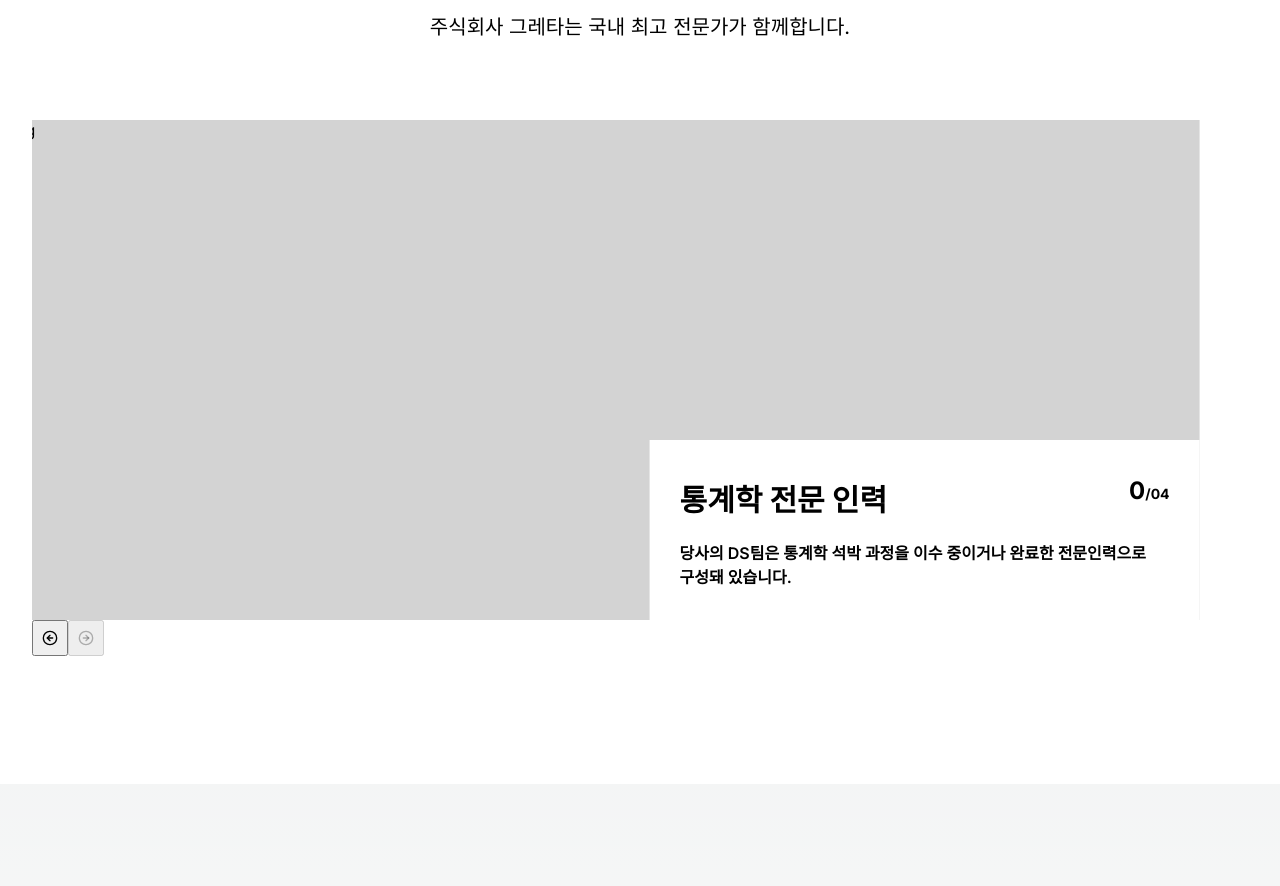
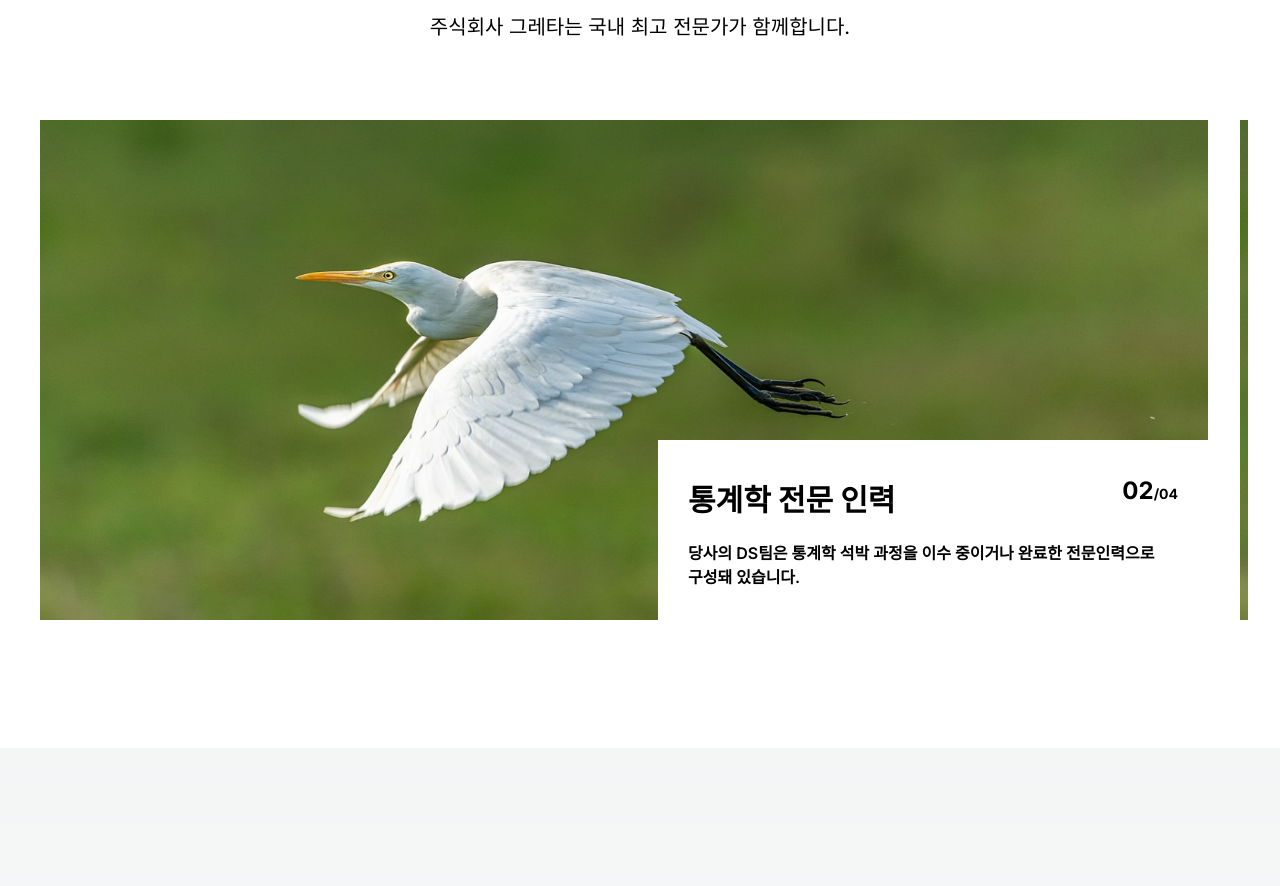
Before and after one commit to the-greta/the-greta.github.io, a Next.js app: page / in a window 1280 px wide. Shown: the part 1900-2786 px from the top of the page. Built offline with nearby package versions, Linux system fonts and the light colour scheme.

Commit message:
feat: add carousel

```diff
--- a/src/app/_components/carousel-card/carousel-card.module.css
+++ b/src/app/_components/carousel-card/carousel-card.module.css
@@ -1,5 +1,6 @@
 .background {
   position: relative;
+  display: flex;
   width: 100%;
   height: 500px;
   background-color: lightgray;
--- a/src/app/_components/carousel-card/carousel-card.tsx
+++ b/src/app/_components/carousel-card/carousel-card.tsx
@@ -1,30 +1,34 @@
+import Image from "next/image";
+
 import { Card, CardContent, CardHeader } from "@/components/ui/card/card";
 
 import styles from "./carousel-card.module.css";
 
 const CarouselCard = ({
+  imgUrl,
   index,
   title,
   desc,
 }: {
+  imgUrl: string;
   index: number;
   title: string;
   desc: string;
 }) => {
   return (
-    <>
-      <div className={styles.background}>bg</div>
+    <div className={styles.background}>
+      <Image src={imgUrl} alt="competence" width={1200} height={500} />
       <Card className={styles.container}>
         <CardHeader className={styles.header}>
           <div className={styles.title}>{title}</div>
           <div>
-            <span className={styles.index}>{index}</span>
+            <span className={styles.index}>0{index + 1}</span>
             /04
           </div>
         </CardHeader>
         <CardContent className={styles.content}>{desc}</CardContent>
       </Card>
-    </>
+    </div>
   );
 };
 
--- /dev/null
+++ b/src/app/_components/competence-carousel/competence-carousel.module.css
@@ -0,0 +1,8 @@
+.card-list-container {
+  display: flex;
+}
+
+.card-container {
+  min-width: 1200px;
+  padding-right: 2rem;
+}
--- /dev/null
+++ b/src/app/_components/competence-carousel/competence-carousel.tsx
@@ -0,0 +1,97 @@
+import Autoplay from "embla-carousel-autoplay";
+import useEmblaCarousel from "embla-carousel-react";
+import React from "react";
+
+import CarouselCard from "@/app/_components/carousel-card/carousel-card";
+import { CarouselApi } from "@/components/ui/carousel/carousel";
+
+import styles from "./competence-carousel.module.css";
+
+const CAROUSEL_CARD_LIST = [
+  {
+    title: "통계학 전문 인력",
+    desc: "당사의 DS팀은 통계학 석박 과정을 이수 중이거나 완료한 전문인력으로 구성돼 있습니다.",
+    imgUrl: "/test.jpg",
+  },
+  {
+    title: "통계학 전문 인력",
+    desc: "당사의 DS팀은 통계학 석박 과정을 이수 중이거나 완료한 전문인력으로 구성돼 있습니다.",
+    imgUrl: "/test.jpg",
+  },
+  {
+    title: "통계학 전문 인력",
+    desc: "당사의 DS팀은 통계학 석박 과정을 이수 중이거나 완료한 전문인력으로 구성돼 있습니다.",
+    imgUrl: "/test.jpg",
+  },
+  {
+    title: "통계학 전문 인력",
+    desc: "당사의 DS팀은 통계학 석박 과정을 이수 중이거나 완료한 전문인력으로 구성돼 있습니다.",
+    imgUrl: "/test.jpg",
+  },
+];
+
+const CompetenceCarousel = () => {
+  const [emblaRef, emblaApi] = useEmblaCarousel({ loop: true }, [Autoplay()]);
+
+  const [canScrollPrev, setCanScrollPrev] = React.useState(false);
+  const [canScrollNext, setCanScrollNext] = React.useState(false);
+
+  const onSelect = React.useCallback((emblaApi: CarouselApi) => {
+    if (!emblaApi) return;
+    setCanScrollPrev(emblaApi.canScrollPrev());
+    setCanScrollNext(emblaApi.canScrollNext());
+  }, []);
+
+  const scrollPrev = React.useCallback(() => {
+    emblaApi?.scrollPrev();
+  }, [emblaApi]);
+
+  const scrollNext = React.useCallback(() => {
+    emblaApi?.scrollNext();
+  }, [emblaApi]);
+
+  const handleKeyDown = React.useCallback(
+    (event: React.KeyboardEvent<HTMLDivElement>) => {
+      if (event.key === "ArrowLeft") {
+        event.preventDefault();
+        scrollPrev();
+      } else if (event.key === "ArrowRight") {
+        event.preventDefault();
+        scrollNext();
+      }
+    },
+    [scrollPrev, scrollNext]
+  );
+
+  React.useEffect(() => {
+    if (!emblaApi) return;
+
+    onSelect(emblaApi);
+    emblaApi.on("reInit", onSelect);
+    emblaApi.on("select", onSelect);
+  }, [emblaApi, onSelect]);
+
+  return (
+    <div>
+      <div className="embla" ref={emblaRef} style={{ overflow: "hidden" }}>
+        <div className={styles["card-list-container"]}>
+          {CAROUSEL_CARD_LIST.map((card, i) => (
+            <div key={i} className={styles["card-container"]}>
+              <CarouselCard
+                index={i}
+                title={card.title}
+                desc={card.desc}
+                imgUrl={card.imgUrl}
+              />
+            </div>
+          ))}
+        </div>
+      </div>
+      {/* <div className="embla__buttons">
+        <PrevButton onClick={onPrevButtonClick} disabled={prevBtnDisabled} />
+        <NextButton onClick={onNextButtonClick} disabled={nextBtnDisabled} />
+      </div> */}
+    </div>
+  );
+};
+export default CompetenceCarousel;
--- a/src/app/_components/competence-section/competence-section.tsx
+++ b/src/app/_components/competence-section/competence-section.tsx
@@ -1,51 +1,15 @@
 "use client";
 
-import Autoplay from "embla-carousel-autoplay";
 import React from "react";
 
-import CarouselCard from "@/app/_components/carousel-card/carousel-card";
+import CompetenceCarousel from "@/app/_components/competence-carousel/competence-carousel";
 import {
   SectionDesc,
   SectionHeader,
   SectionTitle,
 } from "@/app/_components/section-header/section-title";
-import {
-  Carousel,
-  CarouselContent,
-  CarouselNext,
-  CarouselPrevious,
-} from "@/components/ui/carousel/carousel";
 
 import styles from "./competence-section.module.css";
-
-const CAROUSEL_CARD_LIST = [
-  {
-    title: "통계학 전문 인력",
-    desc: "당사의 DS팀은 통계학 석박 과정을 이수 중이거나 완료한 전문인력으로 구성돼 있습니다.",
-  },
-];
-
-const CarouselPlugin = () => {
-  const plugin = React.useRef(
-    Autoplay({ delay: 2000, stopOnInteraction: true })
-  );
-  return (
-    <Carousel
-      plugins={[plugin.current]}
-      onMouseEnter={plugin.current.stop}
-      onMouseLeave={plugin.current.reset}
-      style={{ width: "100%", maxWidth: "1200px" }}
-    >
-      <CarouselContent>
-        {CAROUSEL_CARD_LIST.map((card, i) => (
-          <CarouselCard key={i} index={i} title={card.title} desc={card.desc} />
-        ))}
-      </CarouselContent>
-      <CarouselPrevious />
-      <CarouselNext />
-    </Carousel>
-  );
-};
 
 const CompetenceSection = () => {
   return (
@@ -57,13 +21,7 @@
         </SectionDesc>
       </SectionHeader>
       <div>
-        <CarouselPlugin />
-        {/* <span>통계학 전문 인력</span>
-          <p>
-            당사의 DS팀은 통계학 석박 과정을 이수 중이거나 완료한 전문인력으로
-            구성돼 있습니다.
-          </p>
-        </CarouselPlugin> */}
+        <CompetenceCarousel />
       </div>
     </section>
   );
```
Also changed, not shown: public/test.jpg (added).
